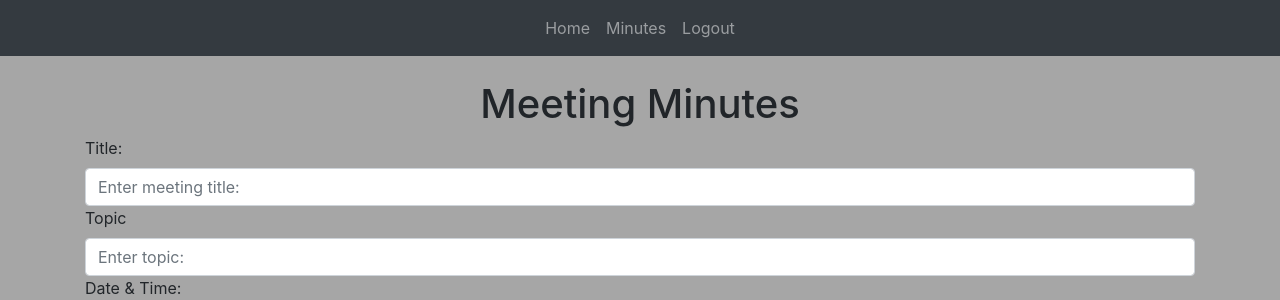
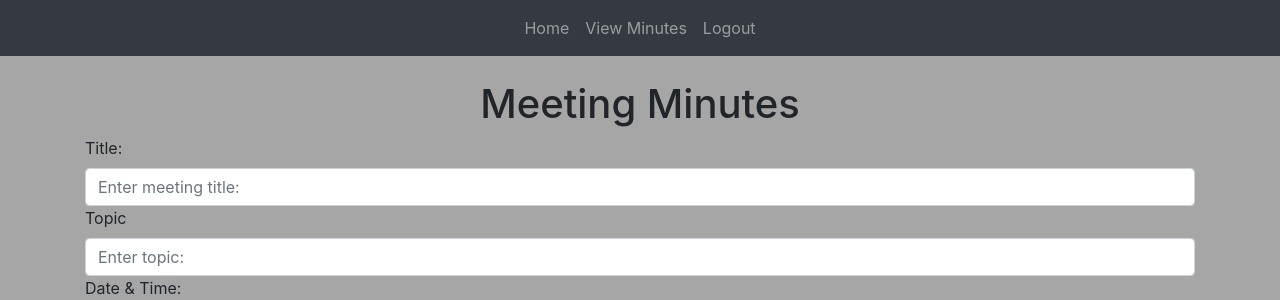
Before and after one commit to CyrusSTU/Meeting-Minutes-Website, a Flask app: page / in a window 1280 px wide. Shown: the top 300 px of the page. Run offline with Flask 2, Linux system fonts and the light colour scheme; a user stored in the database is signed in; some libraries are stand-ins or nearby versions.

Commit message:
Change 4
Add text

```diff
--- a/website/templates/base.html
+++ b/website/templates/base.html
@@ -37,7 +37,7 @@
         <div class="navbar-nav center mx-auto">
           {% if user.is_authenticated %}
           <a class="nav-item nav-link" id="home" href="/">Home</a>
-          <a class ="nav-item nav-link" id="minutes" href="/minutes">Minutes</a>
+          <a class ="nav-item nav-link" id="minutes" href="/minutes">View Minutes</a>
           <a class="nav-item nav-link" id="logout" href="/logout">Logout</a>
           {% else %}
           <a class="nav-item nav-link" id="login" href="/login">Login</a>
```
